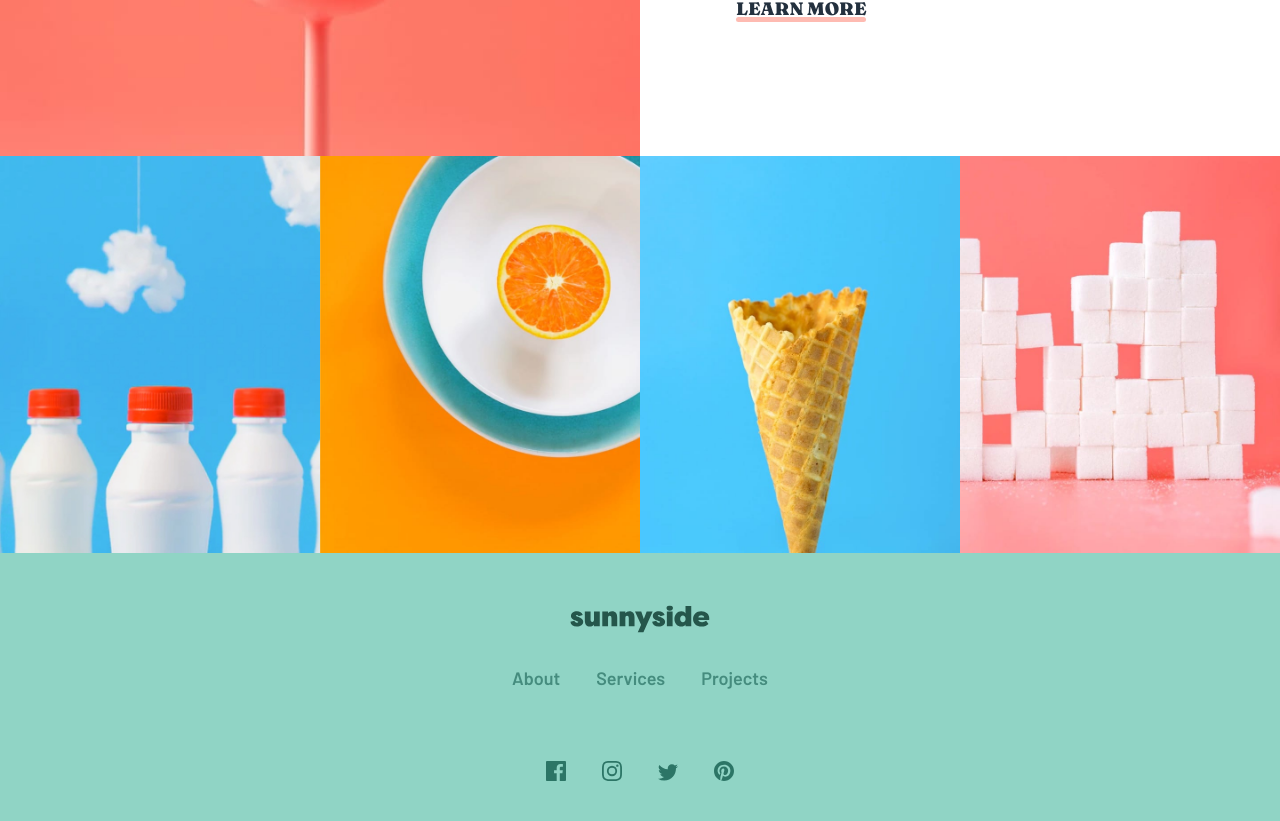
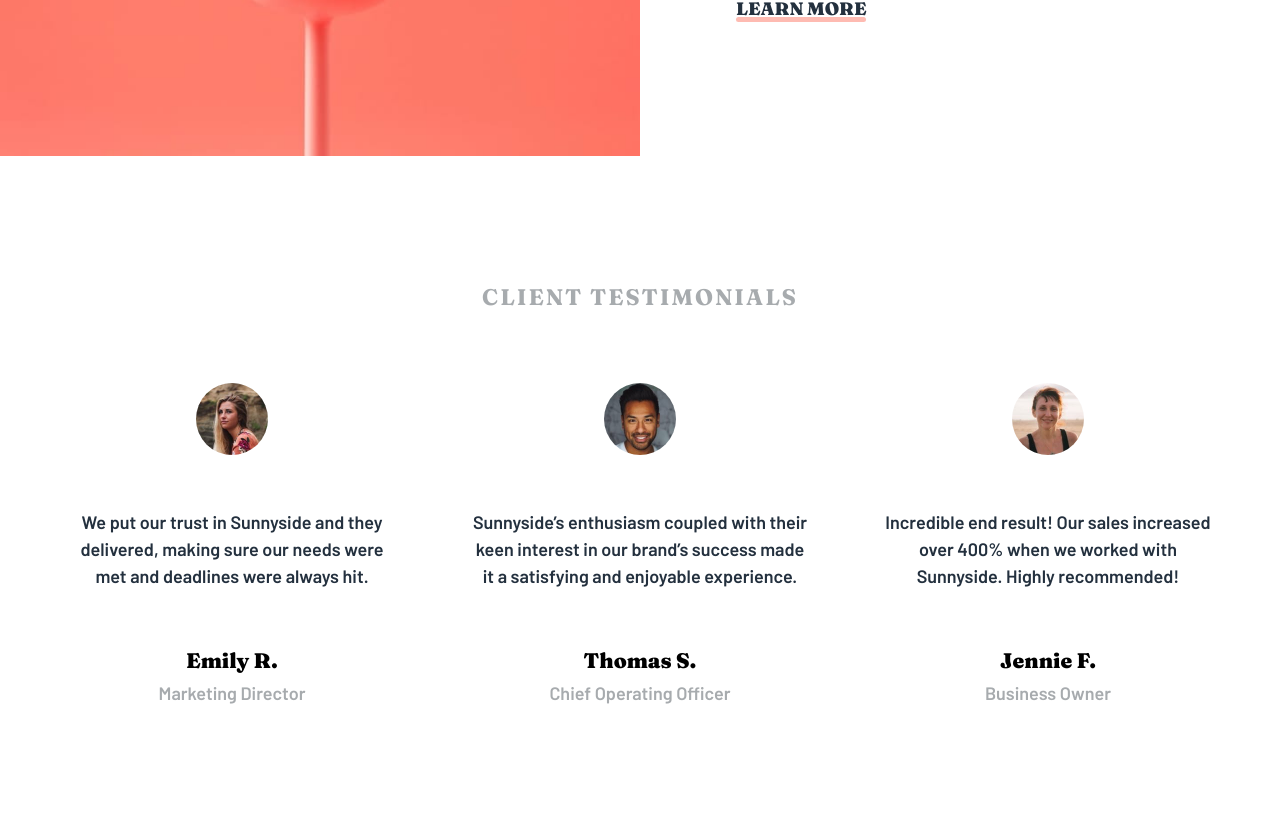
Before and after one commit to danilovilhena/frontend-mentor-challenges, a React (Create React App) app in the folder sunnyside-landing-page/: page / in a window 1280 px wide. Shown: the part 1579-2400 px from the top of the page. Built offline with nearby package versions, Linux system fonts and the light colour scheme.

Commit message:
[sunnyside-landing-page] Testimonials markup and styling

```diff
--- a/sunnyside-landing-page/src/App.js
+++ b/sunnyside-landing-page/src/App.js
@@ -1,6 +1,7 @@
 import "./App.scss";
 import Introduction from "./components/Introduction";
 import HorizontalSections from "./components/HorizontalSections";
+import Testimonials from "./components/Testimonials";
 import Footer from "./components/Footer";
 
 import image1 from './images/desktop/image-gallery-milkbottles.jpg';
@@ -20,38 +21,17 @@ const App = () => {
     }
   ]
 
-  const testimonials = [
-    {
-      testimonial: "We put our trust in Sunnyside and they delivered, making sure our needs were met and deadlines were always hit.",
-      name: "Emily R.",
-      occupation: "Marketing Director",
-      image: ""
-    },
-    {
-      testimonial: "Sunnyside’s enthusiasm coupled with their keen interest in our brand’s success made it a satisfying and enjoyable experience.",
-      name: "Thomas S.",
-      occupation: "Chief Operating Officer",
-      image: ""
-    },
-    {
-      testimonial: "Incredible end result! Our sales increased over 400% when we worked with Sunnyside. Highly recommended!",
-      name: "Jennie F.",
-      occupation: "Business Owner",
-      image: ""
-    }
-  ]
-
   return (<>
     <Introduction />
     <main>
       <HorizontalSections />
-
-      <section id="images">
+      <Testimonials />
+      <div id="images">
         <img src={image1} alt="Milk bottles in a blue background"></img>
         <img src={image2} alt="Half of an orange on top of a white plate"></img>
         <img src={image3} alt="Icecream cone in a blue background"></img>
         <img src={image4} alt="Sugar cubes stacked in a pink background"></img>
-      </section>
+      </div>
       <Footer />
     </main>
   </>);
--- /dev/null
+++ b/sunnyside-landing-page/src/components/Testimonials.js
@@ -0,0 +1,44 @@
+import "./Testimonials.scss"
+import test1 from '../images/image-emily.jpg'
+import test2 from '../images/image-thomas.jpg'
+import test3 from '../images/image-jennie.jpg'
+
+const Testimonials = () => {
+    const testimonials = [
+        {
+          testimonial: "We put our trust in Sunnyside and they delivered, making sure our needs were met and deadlines were always hit.",
+          name: "Emily R.",
+          job: "Marketing Director",
+          image: test1
+        },
+        {
+          testimonial: "Sunnyside’s enthusiasm coupled with their keen interest in our brand’s success made it a satisfying and enjoyable experience.",
+          name: "Thomas S.",
+          job: "Chief Operating Officer",
+          image: test2
+        },
+        {
+          testimonial: "Incredible end result! Our sales increased over 400% when we worked with Sunnyside. Highly recommended!",
+          name: "Jennie F.",
+          job: "Business Owner",
+          image: test3
+        }
+      ]
+
+    return (<>
+        <section id="testimonials">
+            <h2>Client Testimonials</h2>
+            <div className="grid">
+                {testimonials.map(el =>
+                <div className="grid-item">
+                    <img src={el.image} alt={el.name}></img>
+                    <p className="testimonial">{el.testimonial}</p>
+                    <h3>{el.name}</h3>
+                    <p className="job">{el.job}</p>
+                </div>)}
+            </div>
+        </section>
+    </>)
+}
+
+export default Testimonials
--- /dev/null
+++ b/sunnyside-landing-page/src/components/Testimonials.scss
@@ -0,0 +1,60 @@
+#testimonials {
+    display: flex;
+    flex-direction: column;
+    align-items: center;
+    justify-content: center;
+    padding: 6rem 0;
+
+    > * {
+        max-width: 70rem;
+    }
+
+    h2 {
+        font-size: 1.25rem;
+        font-family: var(--serif);
+        text-transform: uppercase;
+        letter-spacing: 2px;
+        color: var(--gray-blue);
+        margin-bottom: 4rem;
+    }
+
+    .grid {
+        display: grid;
+        grid-template: 1fr / repeat(3, 1fr);
+        grid-gap: 4rem;
+        width: 90%;
+
+        .grid-item {
+            display: flex;
+            flex-direction: column;
+            align-items: center;
+            text-align: center;
+
+            img {
+                border-radius: 100%;
+                width: 4rem;
+                margin-bottom: 2rem;
+            }
+
+            .testimonial {
+                line-height: 1.5;
+                color: var(--desaturated-blue);
+                margin-bottom: 2rem;
+            }
+
+            h3 {
+                font-family: var(--serif);
+                font-weight: bolder;
+                margin-bottom: .5rem;
+            }
+
+            .job {
+                color: var(--gray-blue);
+                margin-top: 0;
+                font-size: 1rem;
+            }
+
+
+        }
+    }
+}
```
